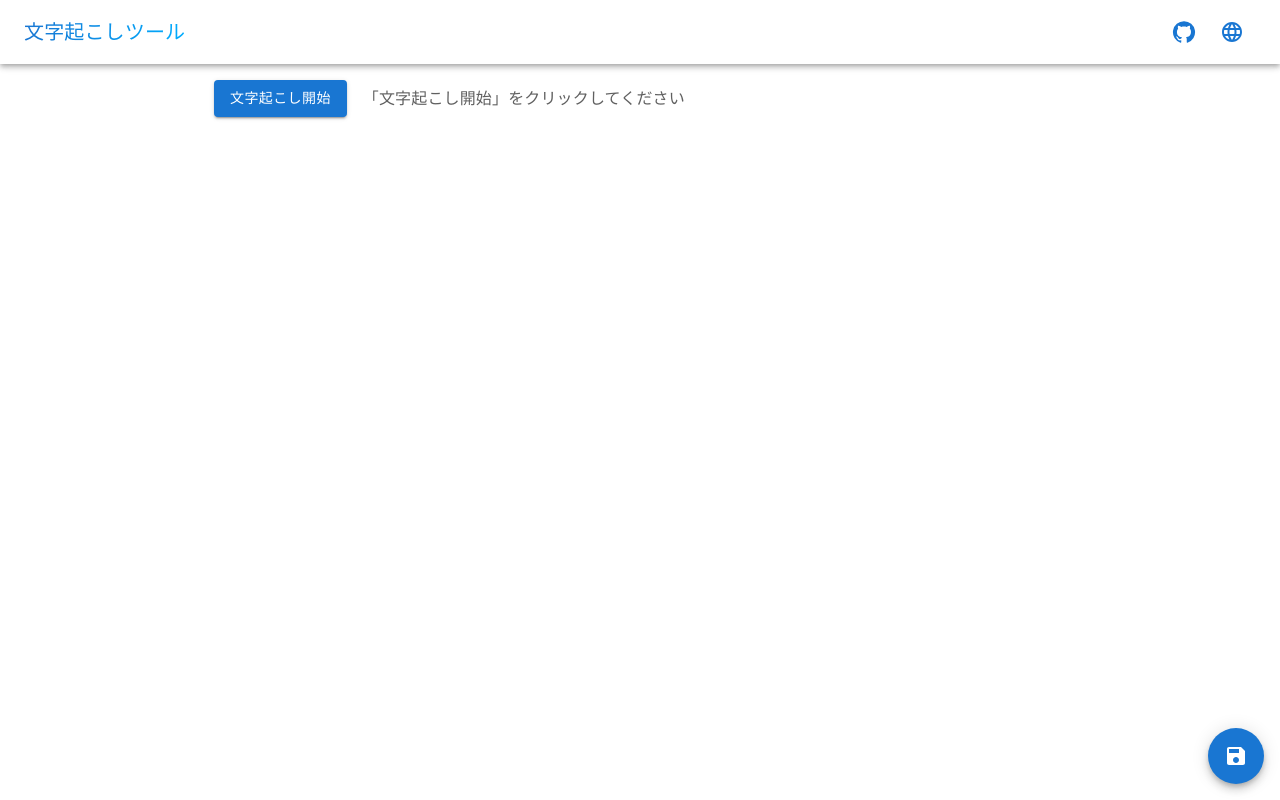
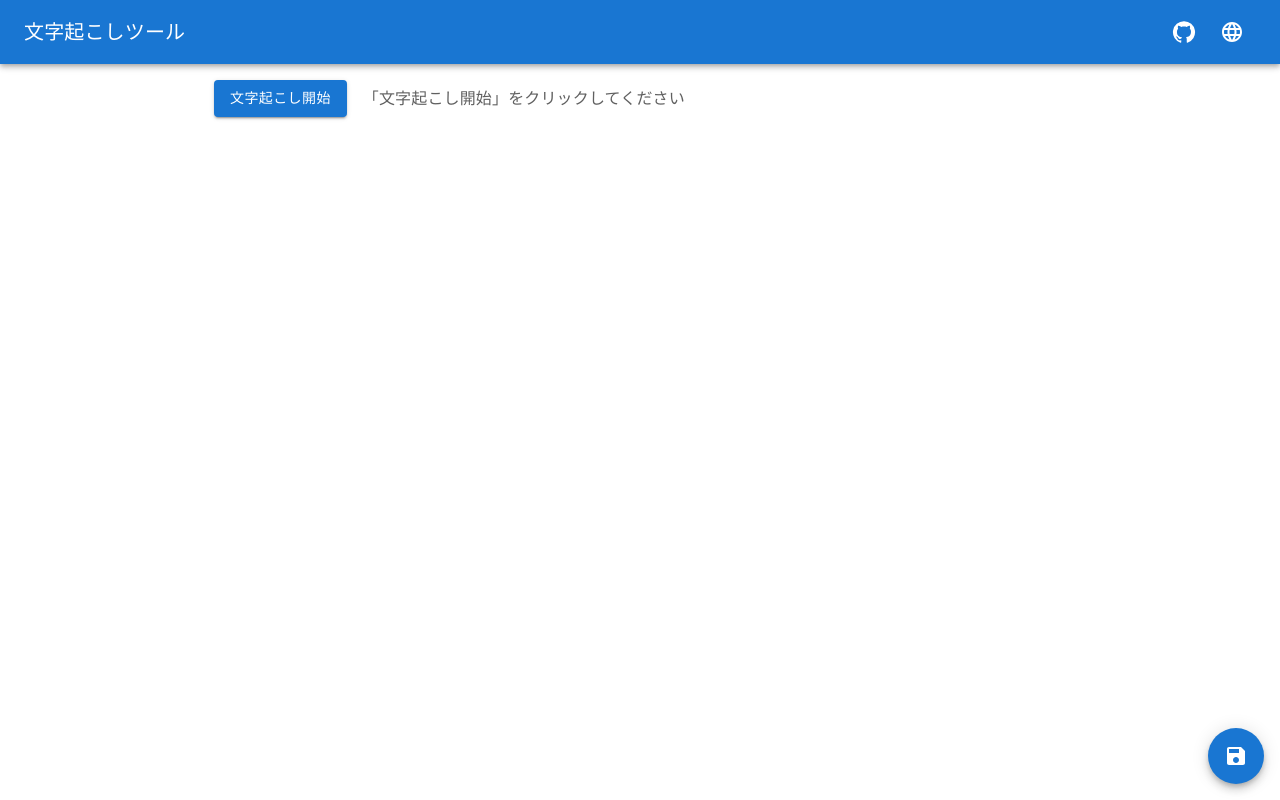
Before and after one commit to r-40021/web-speech-api, a React (Create React App) app: page / in a window 1280 px wide. Built offline with nearby package versions, Linux system fonts and the light colour scheme.

Commit message:
[Update] Header Color

```diff
--- a/src/App.css
+++ b/src/App.css
@@ -29,19 +29,6 @@ body {
   font-family: YuGothicM;
   font-weight: bold;
   src: local("YoGothic-Bold"), local("Yu Gothic");
-}
-
-.header-title{
-  color: #1976d2;
-  background: -webkit-linear-gradient(to right, #1976d2 0%, #00acfe 100%);
-  background: linear-gradient(to right, #1976d2 0%, #00acfe 100%);
-  background-clip: text;
-  -webkit-background-clip: text;
-  -webkit-text-fill-color: transparent;
-  font-family: inherit;
-}
-.header svg{
-  fill: #1976d2;
 }
 
 .btns {
--- a/src/App.js
+++ b/src/App.js
@@ -209,11 +209,11 @@ function MenuAppBar(props) {
 
   return (
     <Box sx={{ flexGrow: 1 }}>
-      <AppBar position="static" color='transparent' className="header">
+      <AppBar position="static" className="header">
         <Toolbar>
 
           <Typography variant="h6" component="div" sx={{ flexGrow: 1 }}>
-            <span className="header-title">文字起こしツール</span>
+            文字起こしツール
           </Typography>
           {auth && (
             <div>
```
